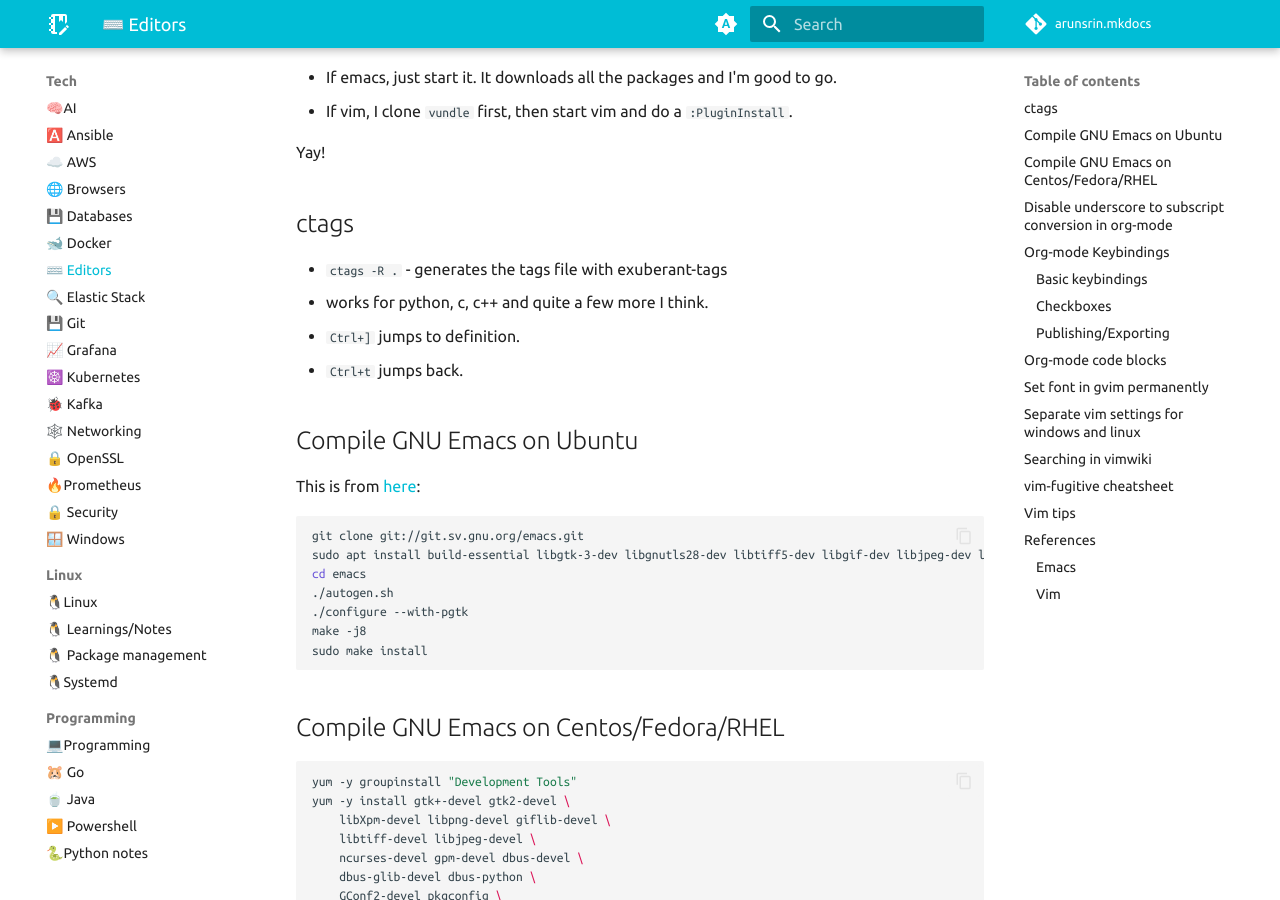
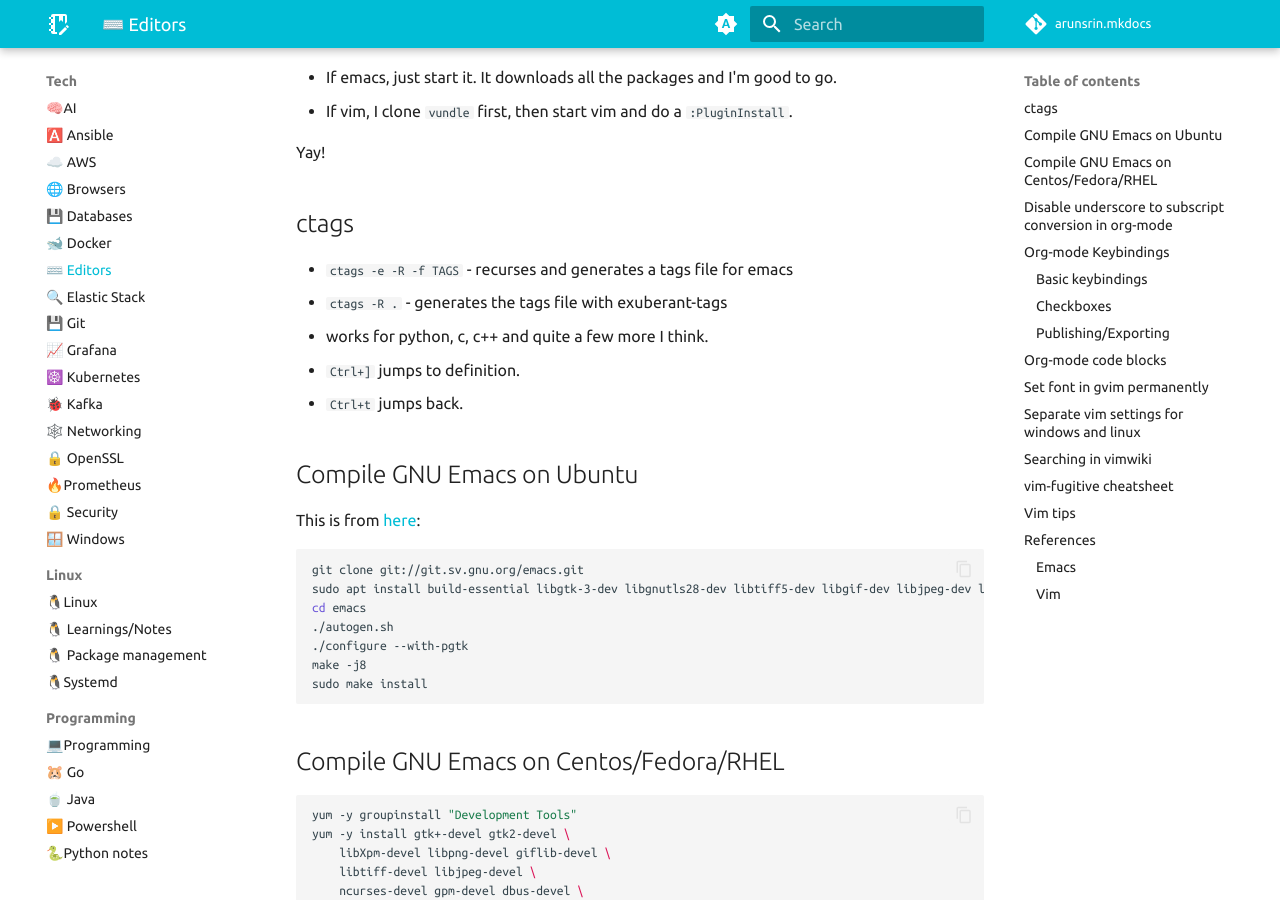
Before and after one commit to arunsrin/arunsrin.mkdocs, an MkDocs documentation site: the page built from home/tech/editors.md, in a window 1280 px wide and 900 px high, scrolled down 563 px. Built offline with MkDocs 1.6.1 and Material for MkDocs 9.7.7, drawn with Linux system fonts in a browser that asks for light colours; comment, search, counter and statistics services are not loaded.

Commit message:
tags for emacs

```diff
--- a/home/tech/editors.md
+++ b/home/tech/editors.md
@@ -23,6 +23,7 @@
 
 ## ctags
 
+- `ctags -e -R -f TAGS` - recurses and generates a tags file for emacs
 - `ctags -R .` - generates the tags file with exuberant-tags
   - works for python, c, c++ and quite a few more I think.
 - `Ctrl+]` jumps to definition.
```
